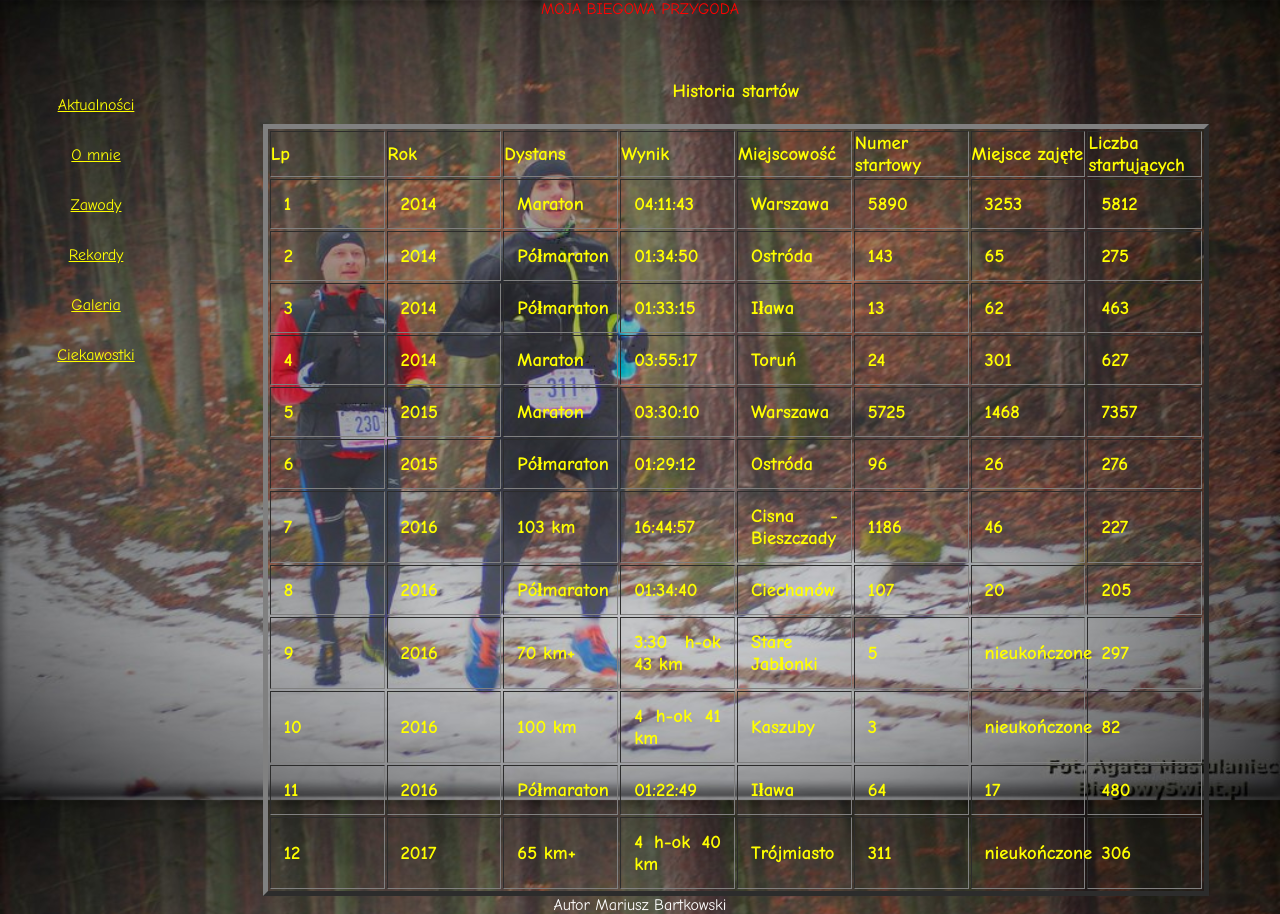
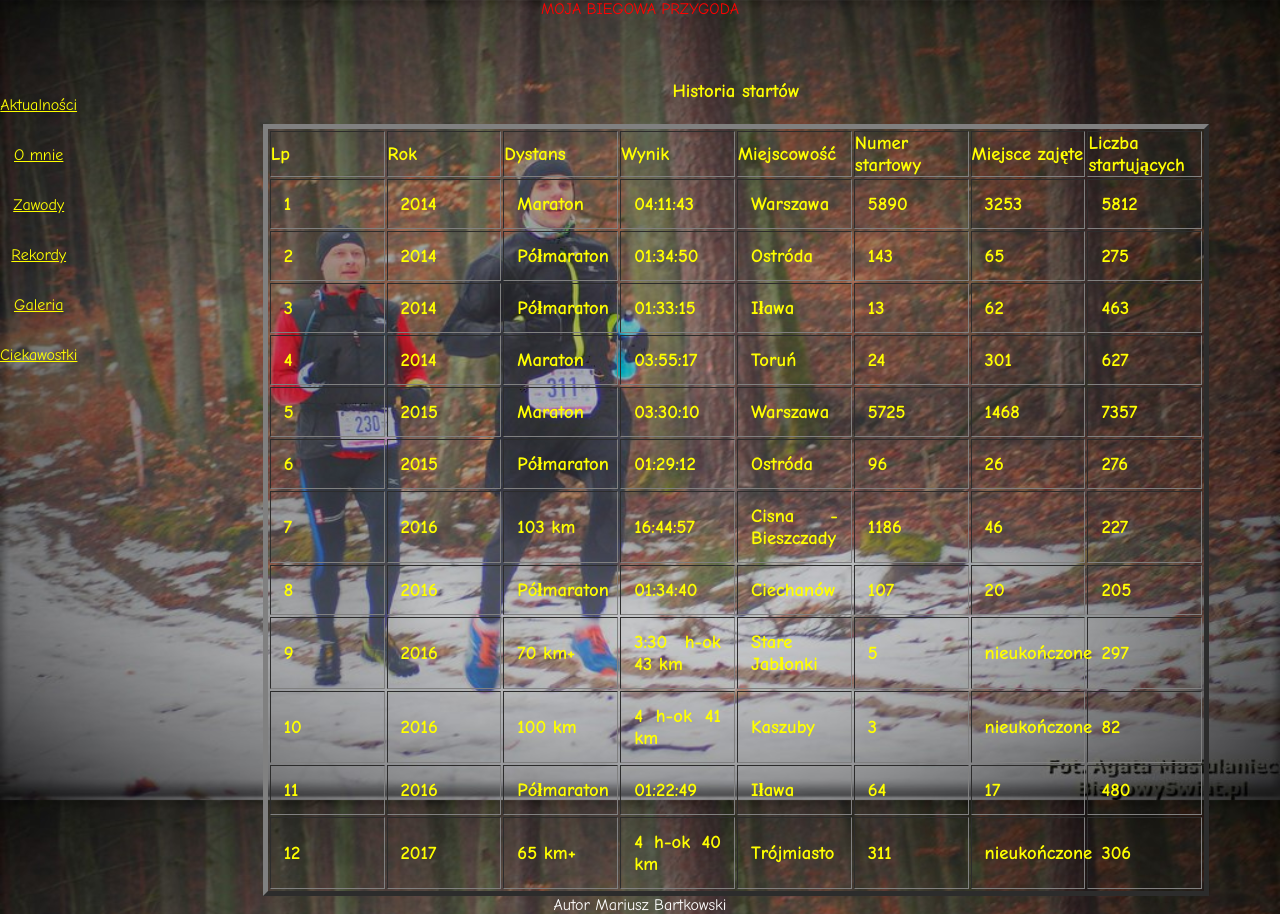
Before and after one commit to Livepack/strona-biegowa, a plain HTML site: page docs/Zawody.html in a window 1280 px wide. Drawn offline with Linux system fonts and the light colour scheme.

Commit message:
Update Zawody.html
<ul class="sidenav">

```diff
--- a/docs/Zawody.html
+++ b/docs/Zawody.html
@@ -14,7 +14,7 @@
 <body>
 <header><p>MOJA BIEGOWA PRZYGODA</p></header>
 <section>
-<ul>
+<ul class="sidenav">
 <a href="Aktualności.html" title="Co nowego">Aktualności</a><br>
 <a href="O_mnie.html" title="Krótko o mnie">O mnie</a><br>
 <a href="Zawody.html" title="Historia">Zawody</a><br>
```
